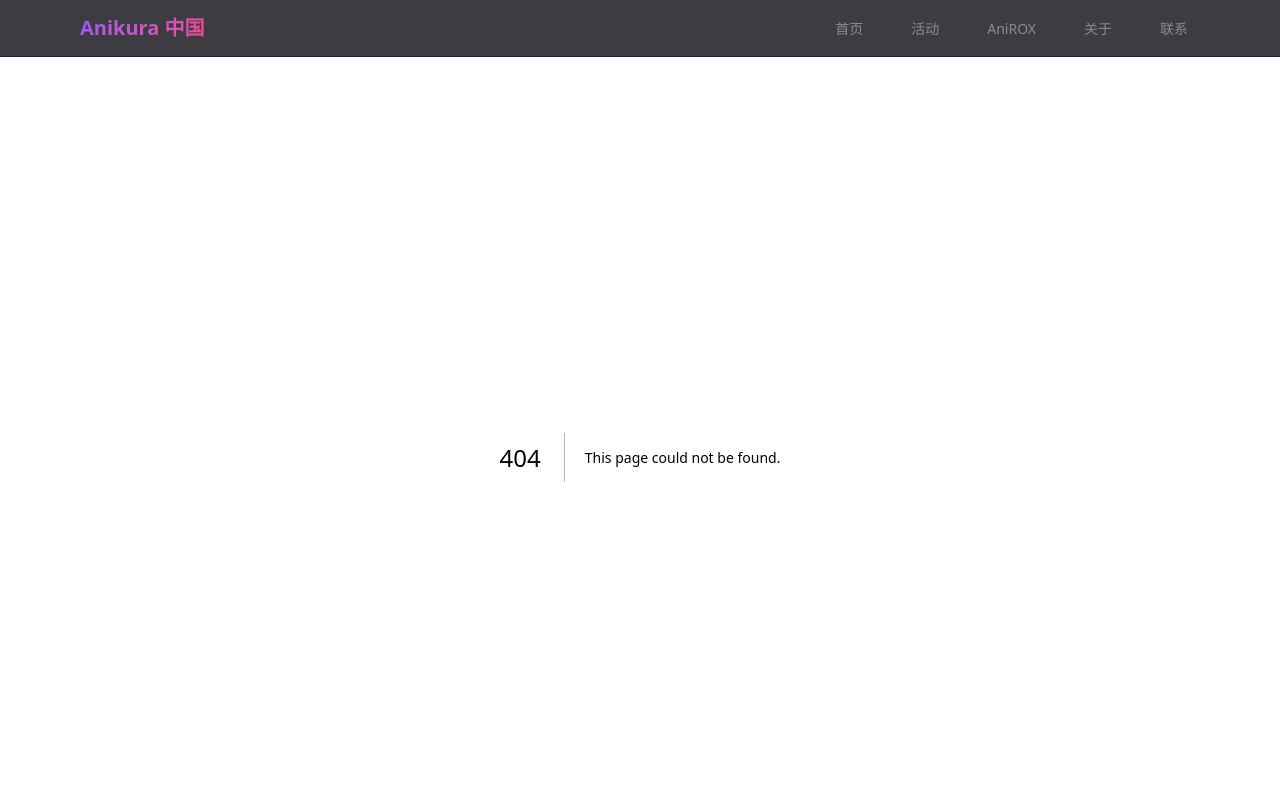
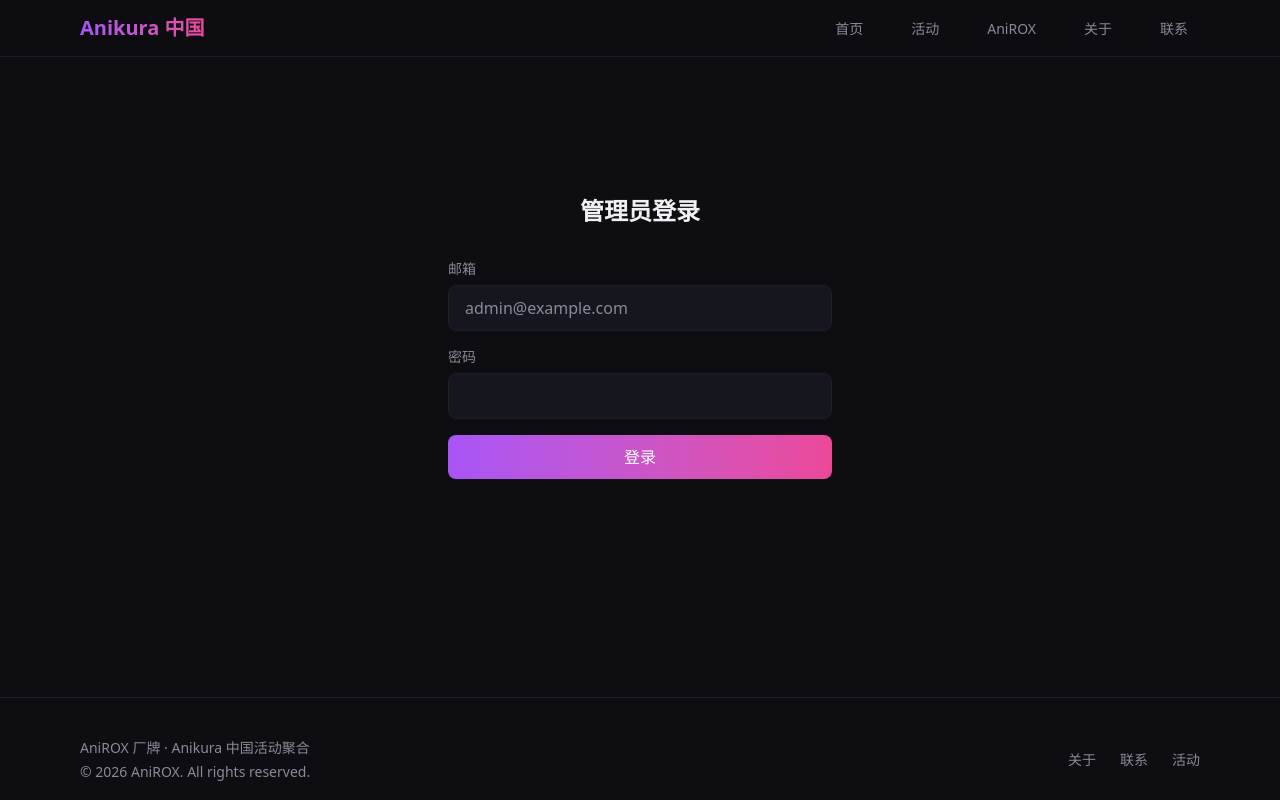
Before and after one commit to makishimatouri/anikura, a Next.js app: page /admin/login in a window 1280 px wide. Before the commit this address had no page. Shown: the top 800 px of the page. Built offline with nearby package versions, Linux system fonts and the light colour scheme; no server answers.

Commit message:
feat: add admin login page and auth middleware

```diff
--- /dev/null
+++ b/app/admin/login/page.tsx
@@ -0,0 +1,69 @@
+"use client";
+
+import { useState } from "react";
+import { useRouter } from "next/navigation";
+import { supabase } from "@/lib/supabase";
+
+export default function LoginPage() {
+  const router = useRouter();
+  const [email, setEmail] = useState("");
+  const [password, setPassword] = useState("");
+  const [error, setError] = useState("");
+  const [loading, setLoading] = useState(false);
+
+  async function handleLogin(e: React.FormEvent) {
+    e.preventDefault();
+    setError("");
+    setLoading(true);
+
+    const { error } = await supabase.auth.signInWithPassword({ email, password });
+    setLoading(false);
+
+    if (error) {
+      setError("登录失败：邮箱或密码错误");
+      return;
+    }
+
+    router.push("/admin/events");
+    router.refresh();
+  }
+
+  return (
+    <div className="min-h-[70vh] flex items-center justify-center px-4">
+      <div className="w-full max-w-sm">
+        <h1 className="text-2xl font-bold text-center mb-8">管理员登录</h1>
+        <form onSubmit={handleLogin} className="space-y-4">
+          <div>
+            <label className="text-sm text-text-muted block mb-1.5">邮箱</label>
+            <input
+              type="email"
+              required
+              value={email}
+              onChange={(e) => setEmail(e.target.value)}
+              className="form-input"
+              placeholder="admin@example.com"
+            />
+          </div>
+          <div>
+            <label className="text-sm text-text-muted block mb-1.5">密码</label>
+            <input
+              type="password"
+              required
+              value={password}
+              onChange={(e) => setPassword(e.target.value)}
+              className="form-input"
+            />
+          </div>
+          {error && <p className="text-red-400 text-sm">{error}</p>}
+          <button
+            type="submit"
+            disabled={loading}
+            className="w-full py-2.5 rounded-lg bg-gradient-to-r from-neon-purple to-neon-pink text-white font-medium hover:opacity-90 transition-opacity disabled:opacity-50"
+          >
+            {loading ? "登录中…" : "登录"}
+          </button>
+        </form>
+      </div>
+    </div>
+  );
+}
--- a/app/globals.css
+++ b/app/globals.css
@@ -24,3 +24,22 @@ body {
 * {
   border-color: var(--color-bg-elevated);
 }
+
+.form-input {
+  width: 100%;
+  padding: 0.625rem 1rem;
+  background: var(--color-bg-card);
+  border: 1px solid var(--color-bg-elevated);
+  border-radius: 0.5rem;
+  color: var(--color-text);
+  outline: none;
+  transition: border-color 0.2s;
+}
+
+.form-input:focus {
+  border-color: var(--color-neon-purple);
+}
+
+.form-input::placeholder {
+  color: var(--color-text-muted);
+}
--- /dev/null
+++ b/middleware.ts
@@ -0,0 +1,17 @@
+import { createMiddlewareClient } from "@supabase/auth-helpers-nextjs";
+import { NextResponse } from "next/server";
+import type { NextRequest } from "next/server";
+
+export async function middleware(req: NextRequest) {
+  const res = NextResponse.next();
+  const supabase = createMiddlewareClient({ req, res });
+  const { data } = await supabase.auth.getSession();
+
+  if (req.nextUrl.pathname.startsWith("/admin") && req.nextUrl.pathname !== "/admin/login") {
+    if (!data.session) {
+      return NextResponse.redirect(new URL("/admin/login", req.url));
+    }
+  }
+
+  return res;
+}
```
Also changed, not shown: package.json (+7 -5 lines), 1 other file (tests, documents, lock files or other folders).
